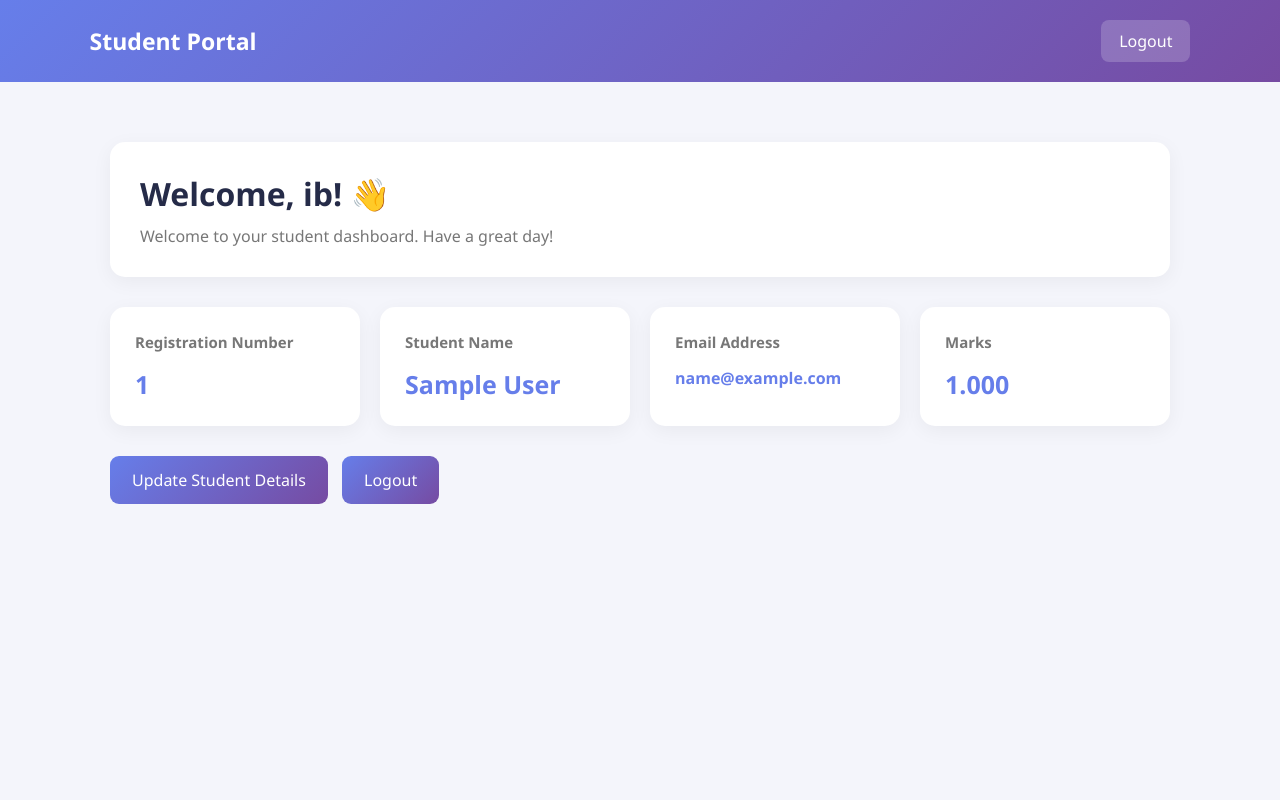
After one commit to amitkelasang77-oss/python-fullstack, a Django app: page /dashboard/ in a window 1280 px wide. The commit adds this page. Run offline with Django 5.2, Linux system fonts and the light colour scheme; a user stored in the database is signed in; tables that the repository leaves empty hold one stand-in row (values such as "Sample post").

Commit message:
from created

```diff
--- a/college_portal/urls.py
+++ b/college_portal/urls.py
@@ -14,12 +14,35 @@ Including another URLconf
     1. Import the include() function: from django.urls import include, path
     2. Add a URL to urlpatterns:  path('blog/', include('blog.urls'))
 """
+
+
 from django.contrib import admin
 from django.urls import path
 from student import views
 
 urlpatterns = [
+
+    # Admin
     path('admin/', admin.site.urls),
-    path('home/',views.home),
-    path('student/',views.student_form)
+
+    # Home page
+    path('home/', views.home, name='home'),
+
+    # About and Contact
+    path('about/', views.about, name='about'),
+    path('contact/', views.contact, name='contact'),
+
+    # Student registration form
+    path('student/', views.student_form, name='student_form'),
+
+    # Login and Logout
+    path('login/', views.user_login, name='login'),
+    path('logout/', views.user_logout, name='logout'),
+
+    # User registration
+    path('register/', views.register, name='register'),
+
+    # Student Dashboard
+    path('dashboard/', views.dashboard, name='dashboard'),
+
 ]
--- a/student/models.py
+++ b/student/models.py
@@ -1,10 +1,15 @@
+
 from django.db import models
+from django.contrib.auth.models import User
+
+
 class student_table(models.Model):
-    reg_no=models.IntegerField()
-    name=models.CharField(max_length=30)
-    email=models.EmailField(default='example@gmail.com')
-    marks=models.DecimalField(decimal_places=3,max_digits=6)
-    date=models.DateField()
+    user = models.OneToOneField(User, on_delete=models.CASCADE)
+    reg_no = models.IntegerField(unique=True)
+    name = models.CharField(max_length=30)
+    email = models.EmailField()
+    marks = models.DecimalField(max_digits=6, decimal_places=3)
+    date = models.DateField()
 
-    def __str__(selfd) :
-        return super().__str__()
+    def __str__(self):
+        return self.name
--- /dev/null
+++ b/student/templates/dashboard.html
@@ -0,0 +1,155 @@
+
+<!DOCTYPE html>
+<html lang="en">
+<head>
+    <meta charset="UTF-8">
+    <meta name="viewport" content="width=device-width, initial-scale=1.0">
+    <title>Student Dashboard</title>
+
+    <style>
+        * {
+            margin: 0;
+            padding: 0;
+            box-sizing: border-box;
+            font-family: 'Segoe UI', sans-serif;
+        }
+
+        body {
+            min-height: 100vh;
+            background: #f4f5fb;
+        }
+
+        .navbar {
+            background: linear-gradient(135deg, #667eea, #764ba2);
+            color: white;
+            padding: 20px 7%;
+            display: flex;
+            justify-content: space-between;
+            align-items: center;
+        }
+
+        .navbar h2 {
+            font-size: 23px;
+        }
+
+        .navbar a {
+            color: white;
+            text-decoration: none;
+            background: #ffffff30;
+            padding: 10px 18px;
+            border-radius: 8px;
+        }
+
+        .container {
+            max-width: 1100px;
+            margin: 40px auto;
+            padding: 20px;
+        }
+
+        .welcome {
+            background: white;
+            padding: 30px;
+            border-radius: 15px;
+            margin-bottom: 30px;
+            box-shadow: 0 5px 20px #0000000d;
+        }
+
+        .welcome h1 {
+            color: #252b48;
+            margin-bottom: 10px;
+        }
+
+        .welcome p {
+            color: #777;
+        }
+
+        .cards {
+            display: grid;
+            grid-template-columns: repeat(auto-fit, minmax(220px, 1fr));
+            gap: 20px;
+        }
+
+        .card {
+            background: white;
+            padding: 25px;
+            border-radius: 15px;
+            box-shadow: 0 5px 20px #0000000d;
+        }
+
+        .card h3 {
+            color: #777;
+            font-size: 15px;
+            margin-bottom: 15px;
+        }
+
+        .card h2 {
+            color: #667eea;
+            font-size: 25px;
+        }
+
+        .action {
+            margin-top: 30px;
+        }
+
+        .action a {
+            display: inline-block;
+            padding: 13px 22px;
+            background: linear-gradient(135deg, #667eea, #764ba2);
+            color: white;
+            text-decoration: none;
+            border-radius: 9px;
+            margin-right: 10px;
+            margin-bottom: 10px;
+        }
+    </style>
+</head>
+
+<body>
+
+    <div class="navbar">
+        <h2>Student Portal</h2>
+        <a href="{% url 'logout' %}">Logout</a>
+    </div>
+
+    <div class="container">
+
+        <div class="welcome">
+            <h1>Welcome, {{ request.user.username }}! 👋</h1>
+            <p>Welcome to your student dashboard. Have a great day!</p>
+        </div>
+
+        <div class="cards">
+
+            <div class="card">
+                <h3>Registration Number</h3>
+                <h2>{{ student.reg_no|default:"Not added" }}</h2>
+            </div>
+
+            <div class="card">
+                <h3>Student Name</h3>
+                <h2>{{ student.name|default:"Not added" }}</h2>
+            </div>
+
+            <div class="card">
+                <h3>Email Address</h3>
+                <h2 style="font-size:16px;">
+                    {{ student.email|default:"Not added" }}
+                </h2>
+            </div>
+
+            <div class="card">
+                <h3>Marks</h3>
+                <h2>{{ student.marks|default:"Not added" }}</h2>
+            </div>
+
+        </div>
+
+        <div class="action">
+            <a href="{% url 'student_form' %}">Update Student Details</a>
+            <a href="{% url 'logout' %}">Logout</a>
+        </div>
+
+    </div>
+
+</body>
+</html>
--- a/student/views.py
+++ b/student/views.py
@@ -1,44 +1,149 @@
-from django.shortcuts import render
-from django.http import HttpResponse
-# Create your views here.
-def home(request):
-    data={
-          'name':"xyz",
-          'age':18,
-         'department':"bca"
-    }
-    marks=[100,96,97]
-    return render(request,'home.html',{'data':data,'marks':marks})
-def about(request):
-        return render(request, 'about.html')
-def contact(request):
-       return render(request,'contact.html')
-def form(request):
-      return render(request,' student_from.html')
+
+from django.shortcuts import render, redirect
+from django.contrib.auth import authenticate, login, logout
+from django.contrib import messages
+from django.contrib.auth.decorators import login_required
+from django.contrib.auth.forms import UserCreationForm
+
+from .models import student_table
+from .forms import StudentForm
 
 
-from django.shortcuts import render
+# HOME PAGE
+def home(request):
+    data = {
+        'name': "xyz",
+        'age': 18,
+        'department': "bca"
+    }
 
+    marks = [100, 96, 97]
+
+    return render(request, 'home.html', {
+        'data': data,
+        'marks': marks
+    })
+
+
+# ABOUT PAGE
+def about(request):
+    return render(request, 'about.html')
+
+
+# CONTACT PAGE
+def contact(request):
+    return render(request, 'contact.html')
+
+
+# STUDENT REGISTRATION FORM
+@login_required(login_url='login')
 def student_form(request):
+
+    student = student_table.objects.filter(
+        user=request.user
+    ).first()
 
     if request.method == "POST":
 
-        reg_no = request.POST.get('reg_no')
-        name = request.POST.get('name')
-        email = request.POST.get('email')
-        marks = request.POST.get('marks')
-        dob = request.POST.get('dob')
+        form = StudentForm(
+            request.POST,
+            instance=student
+        )
 
-        student = {
-            'reg_no': reg_no,
-            'name': name,
-            'email': email,
-            'marks': marks,
-            'dob': dob
-        }
+        if form.is_valid():
 
-        return render(request, 'student_form.html', {
-            'student': student
-        })
+            student = form.save(commit=False)
+            student.user = request.user
+            student.save()
 
-    return render(request, 'student_form.html')
+            messages.success(
+                request,
+                "Student details saved successfully!"
+            )
+
+            return redirect('dashboard')
+
+    else:
+        form = StudentForm(instance=student)
+
+    return render(request, 'student_form.html', {
+        'form': form,
+        'student': student
+    })
+
+
+# LOGIN PAGE
+def user_login(request):
+
+    if request.method == "POST":
+
+        username = request.POST.get('username')
+        password = request.POST.get('password')
+
+        user = authenticate(
+            request,
+            username=username,
+            password=password
+        )
+
+        if user is not None:
+
+            login(request, user)
+
+            return redirect('dashboard')
+
+        else:
+            messages.error(
+                request,
+                "Invalid username or password"
+            )
+
+    return render(request, 'login_page.html')
+
+
+# LOGOUT PAGE
+@login_required(login_url='login')
+def user_logout(request):
+
+    logout(request)
+
+    return redirect('login')
+
+
+# USER REGISTRATION
+def register(request):
+
+    if request.method == "POST":
+
+        form = UserCreationForm(request.POST)
+
+        if form.is_valid():
+
+            form.save()
+
+            messages.success(
+                request,
+                "Account created successfully! Please login."
+            )
+
+            return redirect('login')
+
+    else:
+        form = UserCreationForm()
+
+    return render(request, 'register.html', {
+        'form': form
+    })
+
+
+# STUDENT DASHBOARD
+@login_required(login_url='login')
+def dashboard(request):
+
+    student = student_table.objects.filter(
+        user=request.user
+    ).first()
+
+    return render(request, 'dashboard.html', {
+        'student': student
+    })
```
Also changed, not shown: student/forms.py (added, +23 -0 lines), student/templates/login_page.html (added, +172 -0 lines), student/templates/register.html (added, +73 -0 lines), student/templates/student_form.html (+26 -0 lines), db.sqlite3, student/migrations/0001_initial.py.
